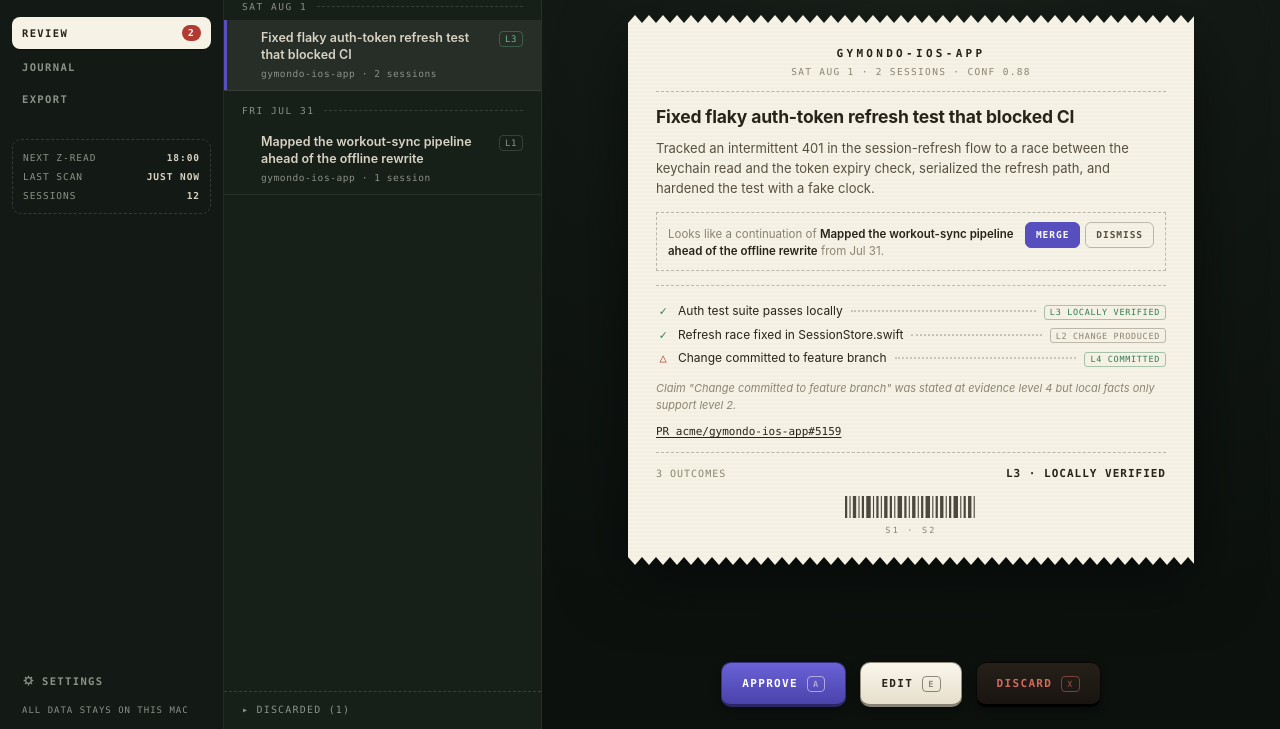
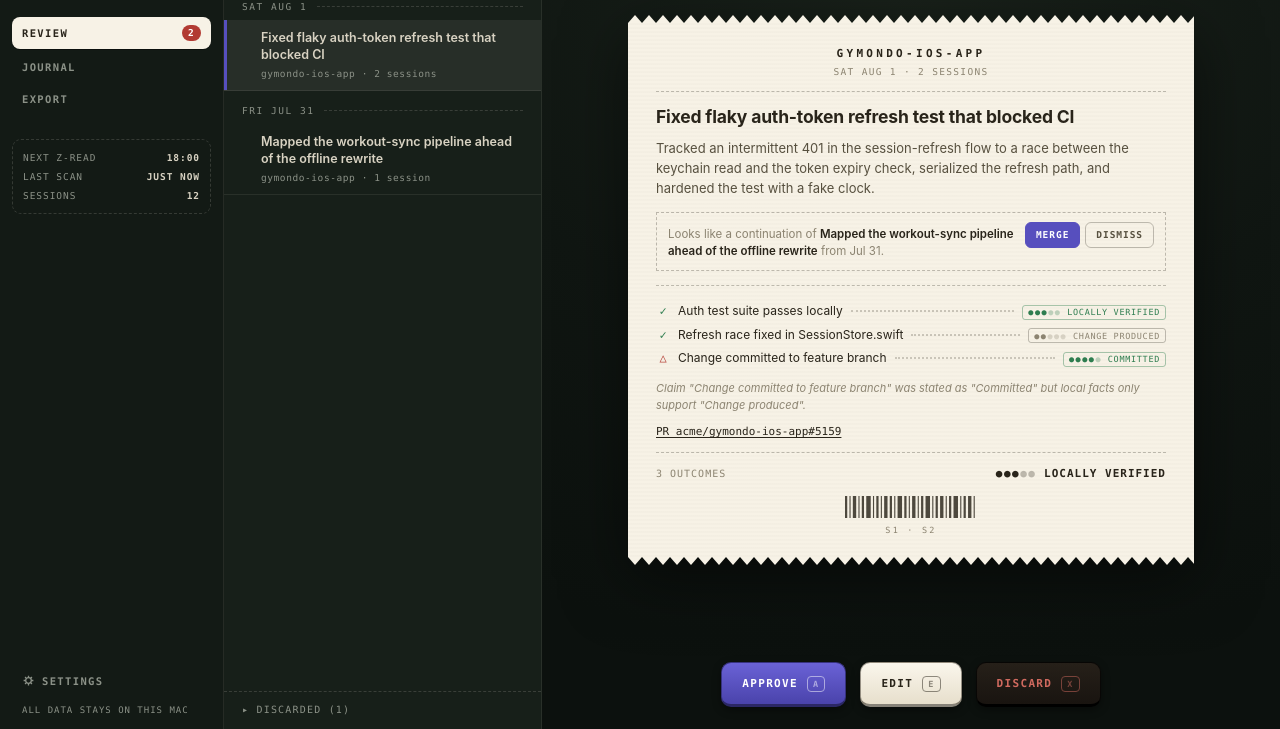
Before and after one commit to alikayhan/z-report, a website built with Vite: page index.html in a window 1280 px wide. Shown: the part 71-800 px from the top of the page. Built offline with nearby package versions, Linux system fonts and the light colour scheme.

Commit message:
Replace L1–L5 codes and confidence scores with plain language (#13)

```diff
--- a/src/main.ts
+++ b/src/main.ts
@@ -141,8 +141,13 @@ function renderSidebar() {
 
 /* ---------- review: queue list ---------- */
 
+function meter(l: number): string {
+  const n = Math.min(Math.max(l, 1), 5);
+  return `<span class="meter" aria-hidden="true">${"●".repeat(n)}<span class="meter-rest">${"●".repeat(5 - n)}</span></span>`;
+}
+
 function levelChip(l: number): string {
-  return `<span class="level-chip l${l}">L${l} ${esc(levelLabel(l))}</span>`;
+  return `<span class="level-chip l${l}">${meter(l)} ${esc(levelLabel(l))}</span>`;
 }
 
 function renderQueue() {
@@ -162,7 +167,6 @@ function renderQueue() {
       html += `<div class="row ${c.id === state.selId ? "active" : ""}" data-id="${escAttr(c.id)}" tabindex="0">
         <input type="checkbox" data-sel="${escAttr(c.id)}" title="Select for merge" ${state.selection.has(c.id) ? "checked" : ""}>
         <div><div class="row-title">${esc(c.title)}</div><div class="row-meta">${esc(meta)}</div></div>
-        <span class="lvl-mini l${c.evidence_level}">L${c.evidence_level}</span>
       </div>`;
     }
   }
@@ -249,6 +253,12 @@ function relatedRow(c: Candidate): string {
   </div>`;
 }
 
+function confidenceCaution(conf: number): string {
+  if (conf < 0.5) return "This may not be a distinct achievement — it was pieced together from thin evidence.";
+  if (conf < 0.75) return "Z Report isn't fully sure it read this work correctly — double-check the details before approving.";
+  return "";
+}
+
 function selected(): Candidate | undefined {
   return state.pending.find((c) => c.id === state.selId);
 }
@@ -299,7 +309,7 @@ function renderReceipt() {
     return;
   }
 
-  const sub = [daySpan(c.day, c.day_end), plural(c.session_ids.length, "session"), `conf ${c.confidence.toFixed(2)}`].join(" · ");
+  const sub = [daySpan(c.day, c.day_end), plural(c.session_ids.length, "session")].join(" · ");
 
   if (editing()) {
     const outcomes = state.draftOutcomes!;
@@ -328,8 +338,9 @@ function renderReceipt() {
   const idx = state.pending.findIndex((x) => x.id === c.id);
   $("#crumb").textContent = `Card ${idx + 1} of ${state.pending.length} · ${daySpan(c.day, c.day_end)}`;
 
-  const uncertainties = c.uncertainties.length
-    ? `<div class="uncertainties">${c.uncertainties.map(esc).join("<br>")}</div>`
+  const notes = [confidenceCaution(c.confidence), ...c.uncertainties].filter(Boolean);
+  const uncertainties = notes.length
+    ? `<div class="uncertainties">${notes.map(esc).join("<br>")}</div>`
     : "";
 
   scroll.innerHTML = `<article class="receipt" id="receipt">
@@ -348,7 +359,7 @@ function renderReceipt() {
       <hr class="dash">
       <div class="r-total">
         <span>${plural(c.outcomes.length, "outcome")}</span>
-        <span class="sum">L${c.evidence_level} · ${esc(levelLabel(c.evidence_level))}</span>
+        <span class="sum">${meter(c.evidence_level)} ${esc(levelLabel(c.evidence_level))}</span>
       </div>
       <div class="r-code">${BARCODE}<span>${esc(sessionCodes(c.session_ids))}</span></div>
     </div>
@@ -439,7 +450,7 @@ function renderJournal() {
       <p class="r-body">${esc(e.contribution)}</p>
       ${e.outcomes.map((o) => outcomeRow(o)).join("")}
       ${prLinksRow(e.pr_links)}
-      <div class="entry-meta"><span>${esc(metaLeft)}</span><span>L${e.evidence_level} · ${esc(levelLabel(e.evidence_level))}</span></div>
+      <div class="entry-meta"><span>${esc(metaLeft)}</span><span>${meter(e.evidence_level)} ${esc(levelLabel(e.evidence_level))}</span></div>
       ${impactUi}
       <div class="entry-actions">
         ${e.evidence_level < 5 ? `<button class="key-ink" data-impact="${escAttr(e.id)}" title="Record a real-world outcome you observed">Confirm impact</button>` : ""}
@@ -900,7 +911,7 @@ async function boot() {
       state.impactForId = null;
       await loadJournal();
       renderJournal();
-      toast("Impact recorded — this entry is now at level 5");
+      toast("Impact recorded — this entry is now marked “Impact confirmed”");
       return;
     }
     const copy = target.closest<HTMLElement>("[data-copy-entry]");
--- a/src/mock.ts
+++ b/src/mock.ts
@@ -27,7 +27,7 @@ const candidates: Candidate[] = [
       { claim: "Refresh race fixed in SessionStore.swift", evidence_level: 2, evidence_refs: ["file:SessionStore.swift"], verified: true },
       { claim: "Change committed to feature branch", evidence_level: 4, evidence_refs: ["commit:ab12cd3"], verified: false },
     ],
-    uncertainties: ['Claim "Change committed to feature branch" was stated at evidence level 4 but local facts only support level 2.'],
+    uncertainties: ['Claim "Change committed to feature branch" was stated as "Committed" but local facts only support "Change produced".'],
     confidence: 0.88,
     evidence_level: 3,
     session_ids: ["s1", "s2"],
--- a/src/styles.css
+++ b/src/styles.css
@@ -322,7 +322,7 @@ textarea:focus-visible {
 
 .row {
   display: grid;
-  grid-template-columns: 16px 1fr auto;
+  grid-template-columns: 16px 1fr;
   align-items: start;
   gap: 9px;
   padding: 10px 18px 11px 12px;
@@ -352,28 +352,6 @@ textarea:focus-visible {
   letter-spacing: 0.06em;
   color: var(--text-dim);
   font-variant-numeric: tabular-nums;
-}
-
-.lvl-mini {
-  font-family: var(--mono);
-  font-size: 9px;
-  letter-spacing: 0.06em;
-  color: var(--text-dim);
-  border: 1px solid var(--line-strong);
-  border-radius: 4px;
-  padding: 2px 5px;
-  margin-top: 1px;
-  font-variant-numeric: tabular-nums;
-}
-
-.lvl-mini.l3,
-.lvl-mini.l4 {
-  color: var(--green-bright);
-  border-color: rgba(99, 185, 132, 0.35);
-}
-.lvl-mini.l5 {
-  color: var(--stamp-bright);
-  border-color: rgba(141, 135, 232, 0.4);
 }
 
 .row input[type="checkbox"] {
@@ -662,6 +640,14 @@ hr.dash {
   gap: 8px;
   padding: 3.5px 0;
   font-size: 12px;
+}
+
+.meter {
+  letter-spacing: 1.5px;
+  font-style: normal;
+}
+.meter-rest {
+  opacity: 0.28;
 }
 
 .o-mark {
```
Also changed, not shown: 3 other files.
